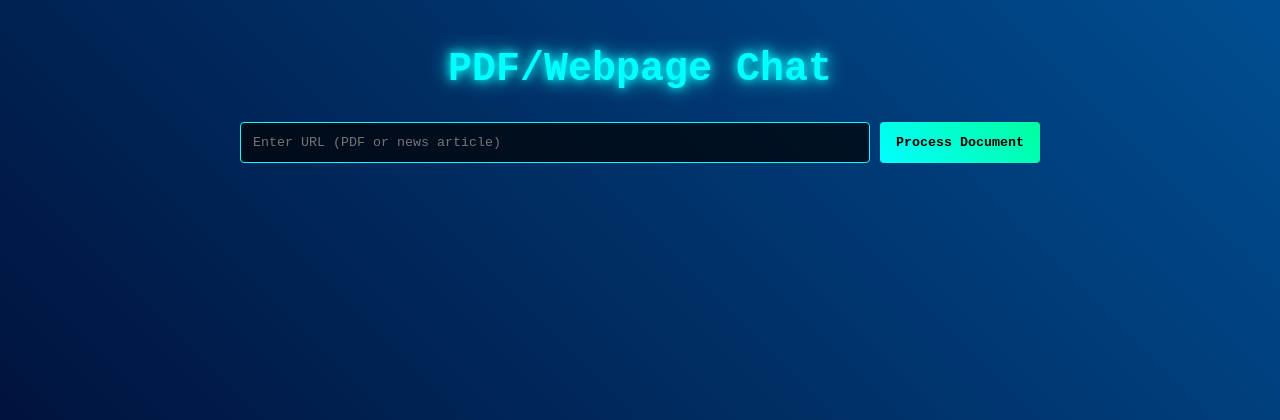
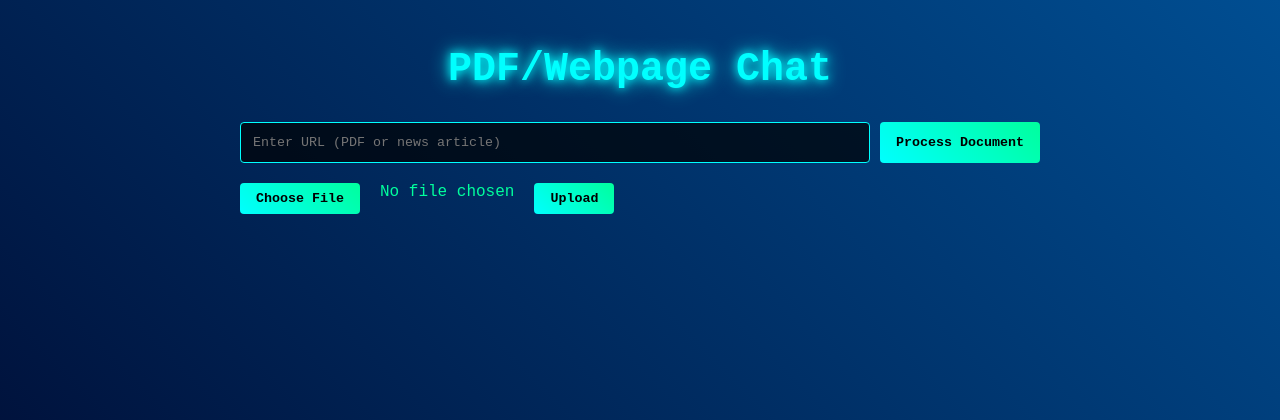
Before and after one commit to elizabethsiegle/python-chat-over-doc-retriever-pipeline, a Flask app: page / in a window 1280 px wide. Shown: the top 420 px of the page. Run offline with Flask 3, Linux system fonts and the light colour scheme; parts of the project's set-up code (start-up, migrations or seed data) failed here and were passed over.

Commit message:
lightboard, clean up unused code

```diff
--- a/app.py
+++ b/app.py
@@ -23,12 +23,10 @@ from botocore.client import Config
 from clients import (
     VOYAGE_API_KEY,
     CLOUDFLARE_ACCOUNT_ID,
-    CLOUDFLARE_AUTH_TOKEN,
-    R2_ACCESS_KEY_ID,
-    R2_SECRET_ACCESS_KEY,
-    R2_BUCKET_NAME
+    CLOUDFLARE_AUTH_TOKEN
 )
 from flask_cors import CORS
+from werkzeug.utils import secure_filename
 
 # Configure logging
 logging.basicConfig(level=logging.DEBUG)
@@ -42,23 +40,6 @@ try:
 except Exception as e:
     logger.error(f"Failed to initialize Voyage client: {e}")
     raise
-
-# Initialize R2 client
-try:
-    r2_client = boto3.client(
-        's3',
-        endpoint_url=f"https://{CLOUDFLARE_ACCOUNT_ID}.r2.cloudflarestorage.com",
-        aws_access_key_id=R2_ACCESS_KEY_ID,
-        aws_secret_access_key=R2_SECRET_ACCESS_KEY,
-        config=Config(signature_version='s3v4'),
-        region_name='auto'
-    )
-    logger.debug("Successfully initialized R2 client")
-except Exception as e:
-    logger.error(f"Failed to initialize R2 client: {e}")
-    raise
-
-# Initialize other clients and continue with the rest of your app...
 
 # Initialize tokenizer
 encoder = tiktoken.encoding_for_model("gpt-3.5-turbo")
@@ -83,65 +64,16 @@ CORS(app)
 os.makedirs('downloads', exist_ok=True)
 os.makedirs('output', exist_ok=True)
 
-def init_r2_client():
-    """Initialize Cloudflare R2 client"""
-    try:
-        logger.debug(f"Initializing R2 client with account ID: {CLOUDFLARE_ACCOUNT_ID}")
-        logger.debug(f"Using bucket: {R2_BUCKET_NAME}")
+# Add these configurations
+UPLOAD_FOLDER = 'temp/uploads'
+ALLOWED_EXTENSIONS = {'txt', 'pdf', 'docx'}
 
-        if not all([CLOUDFLARE_ACCOUNT_ID, R2_ACCESS_KEY_ID, R2_SECRET_ACCESS_KEY, R2_BUCKET_NAME]):
-            raise ValueError("Missing required R2 configuration")
+app.config['UPLOAD_FOLDER'] = UPLOAD_FOLDER
+os.makedirs(UPLOAD_FOLDER, exist_ok=True)
 
-        return boto3.client(
-            's3',
-            endpoint_url=f"https://{CLOUDFLARE_ACCOUNT_ID}.r2.cloudflarestorage.com",
-            aws_access_key_id=R2_ACCESS_KEY_ID,
-            aws_secret_access_key=R2_SECRET_ACCESS_KEY,
-            config=Config(signature_version='s3v4'),
-            region_name='auto'
-        )
-    except Exception as e:
-        logger.error(f"Failed to initialize R2 client: {str(e)}")
-        raise
+def allowed_file(filename):
+    return '.' in filename and filename.rsplit('.', 1)[1].lower() in ALLOWED_EXTENSIONS
 
-def upload_to_r2(file_path, bucket_name, object_name=None):
-    """Upload a file to Cloudflare R2"""
-    if object_name is None:
-        object_name = os.path.basename(file_path)
-
-    try:
-        # Simple upload with minimal code
-        r2_client = boto3.client(
-            's3',
-            endpoint_url=f"https://{CLOUDFLARE_ACCOUNT_ID}.r2.cloudflarestorage.com",
-            aws_access_key_id=R2_ACCESS_KEY_ID,
-            aws_secret_access_key=R2_SECRET_ACCESS_KEY,
-            config=Config(signature_version='s3v4'),
-            region_name='us-east-1'
-        )
-
-        # Read file and upload directly
-        with open(file_path, 'rb') as file_obj:
-            r2_client.put_object(
-                Bucket=bucket_name,
-                Key=object_name,
-                Body=file_obj.read()
-            )
-
-        return f"https://{bucket_name}.{CLOUDFLARE_ACCOUNT_ID}.r2.cloudflarestorage.com/{object_name}"
-
-    except Exception as e:
-        logger.error(f"Upload failed: {str(e)}")
-        raise
-
-def download_from_r2(bucket_name, object_name, file_path):
-    """Download a file from Cloudflare R2"""
-    r2_client = init_r2_client()
-    try:
-        r2_client.download_file(bucket_name, object_name, file_path)
-    except Exception as e:
-        logging.error(f"Error downloading from R2: {str(e)}")
-        raise
 
 def download_pdf(url):
     """Download PDF from URL and save it locally."""
@@ -169,7 +101,6 @@ def process_pdf(file_path):
 
     # Sanitize filename to replace spaces and special characters
     base_name = os.path.splitext(os.path.basename(file_path))[0]
-    safe_base_name = base_name.replace(' ', '_').replace("'", '').replace('"', '')
 
     extracted_text_file = os.path.join('output', 'article_extracted.txt')
     chunks_file = os.path.join('output', 'chunks.json')
@@ -321,9 +252,6 @@ def generate_answer(query, chunks):
 
 def main(input_path):
     global index, texts, bm25
-
-    # Get the directory of the current script
-    script_dir = os.path.dirname(os.path.abspath(__file__))
 
     if os.path.isfile(input_path) and input_path.lower().endswith(('.pdf', '.docx')):
         # Process single PDF or DOCX file
@@ -538,6 +466,50 @@ def process_document(input_file):
 #     result = process_document('path/to/your/file')
 #     return jsonify({'success': result})
 
+@app.route('/upload', methods=['POST'])
+def upload_file():
+    try:
+        # Check if file was uploaded
+        if 'file' not in request.files:
+            return jsonify({'error': 'No file provided'}), 400
+
+        file = request.files['file']
+
+        # Check if file was selected
+        if file.filename == '':
+            return jsonify({'error': 'No file selected'}), 400
+
+        # Check if file type is allowed
+        if not allowed_file(file.filename):
+            return jsonify({'error': 'File type not allowed'}), 400
+
+        # Secure the filename and save file
+        filename = secure_filename(file.filename)
+        filepath = os.path.join(app.config['UPLOAD_FOLDER'], filename)
+        file.save(filepath)
+
+        # Process the uploaded file
+        try:
+            # Extract text
+            text_path = os.path.join('temp/output', 'extracted.txt')
+            extract_text(filepath, text_path)
+
+            # Process the text (chunk and index)
+            process_document(text_path)
+
+            return jsonify({
+                'success': True,
+                'message': 'File processed successfully'
+            })
+
+        except Exception as e:
+            logger.error(f"Error processing file: {str(e)}")
+            return jsonify({'error': f'Error processing file: {str(e)}'}), 500
+
+    except Exception as e:
+        logger.error(f"Error uploading file: {str(e)}")
+        return jsonify({'error': str(e)}), 500
+
 if __name__ == '__main__':
     # Ensure required directories exist
     os.makedirs('output', exist_ok=True)
--- a/templates/index.html
+++ b/templates/index.html
@@ -153,6 +153,27 @@
         #chat-container {
             margin-bottom: 60px;  /* Add space for footer */
         }
+
+        .upload-btn {
+            background: linear-gradient(45deg, #0ff, #00ff9d);
+            color: black;
+            padding: 8px 16px;
+            border: none;
+            border-radius: 4px;
+            cursor: pointer;
+            font-family: 'Courier New', monospace;
+            transition: all 0.3s ease;
+        }
+
+        .upload-btn:hover {
+            transform: translateY(-2px);
+            box-shadow: 0 0 15px rgba(0, 255, 255, 0.5);
+        }
+
+        #file-name {
+            color: #00ff9d;
+            margin: 0 10px;
+        }
     </style>
 </head>
 <body>
@@ -171,6 +192,15 @@
     <div class="input-container" id="chat-input" style="display: none;">
         <input type="text" id="query" placeholder="Ask a question about the PDF">
         <button onclick="askQuestion()" id="ask-btn">Ask</button>
+    </div>
+
+    <div class="input-container">
+        <input type="file" id="file-upload" accept=".txt,.pdf,.docx" style="display: none;">
+        <button onclick="document.getElementById('file-upload').click()" class="upload-btn">
+            Choose File
+        </button>
+        <span id="file-name">No file chosen</span>
+        <button onclick="uploadFile()" id="upload-btn">Upload</button>
     </div>
 
     <script>
@@ -270,6 +300,47 @@
                 processDocument();
             }
         });
+
+        document.getElementById('file-upload').addEventListener('change', function() {
+            document.getElementById('file-name').textContent =
+                this.files[0] ? this.files[0].name : 'No file chosen';
+        });
+
+        async function uploadFile() {
+            const fileInput = document.getElementById('file-upload');
+            const uploadBtn = document.getElementById('upload-btn');
+
+            if (!fileInput.files[0]) {
+                alert('Please select a file');
+                return;
+            }
+
+            const formData = new FormData();
+            formData.append('file', fileInput.files[0]);
+
+            uploadBtn.disabled = true;
+            statusDiv.textContent = 'Uploading and processing file...';
+
+            try {
+                const response = await fetch('/upload', {
+                    method: 'POST',
+                    body: formData
+                });
+
+                const data = await response.json();
+                if (response.ok) {
+                    statusDiv.textContent = 'File processed successfully! You can now ask questions.';
+                    chatContainer.style.display = 'block';
+                    chatInput.style.display = 'flex';
+                } else {
+                    throw new Error(data.error);
+                }
+            } catch (error) {
+                statusDiv.textContent = 'Error: ' + error.message;
+            } finally {
+                uploadBtn.disabled = false;
+            }
+        }
     </script>
 
     <footer>
```
Also changed, not shown: 9 other files.
